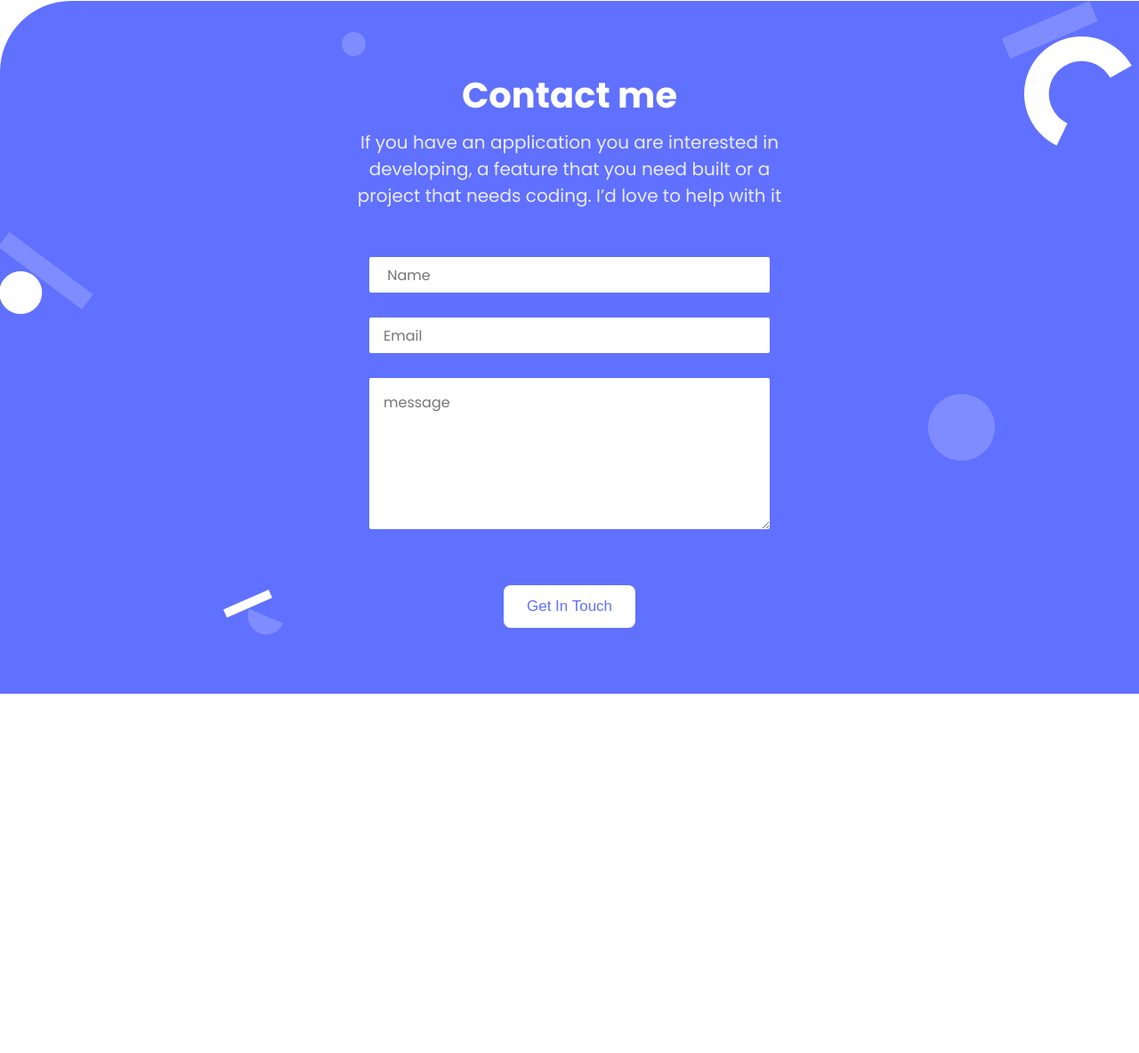
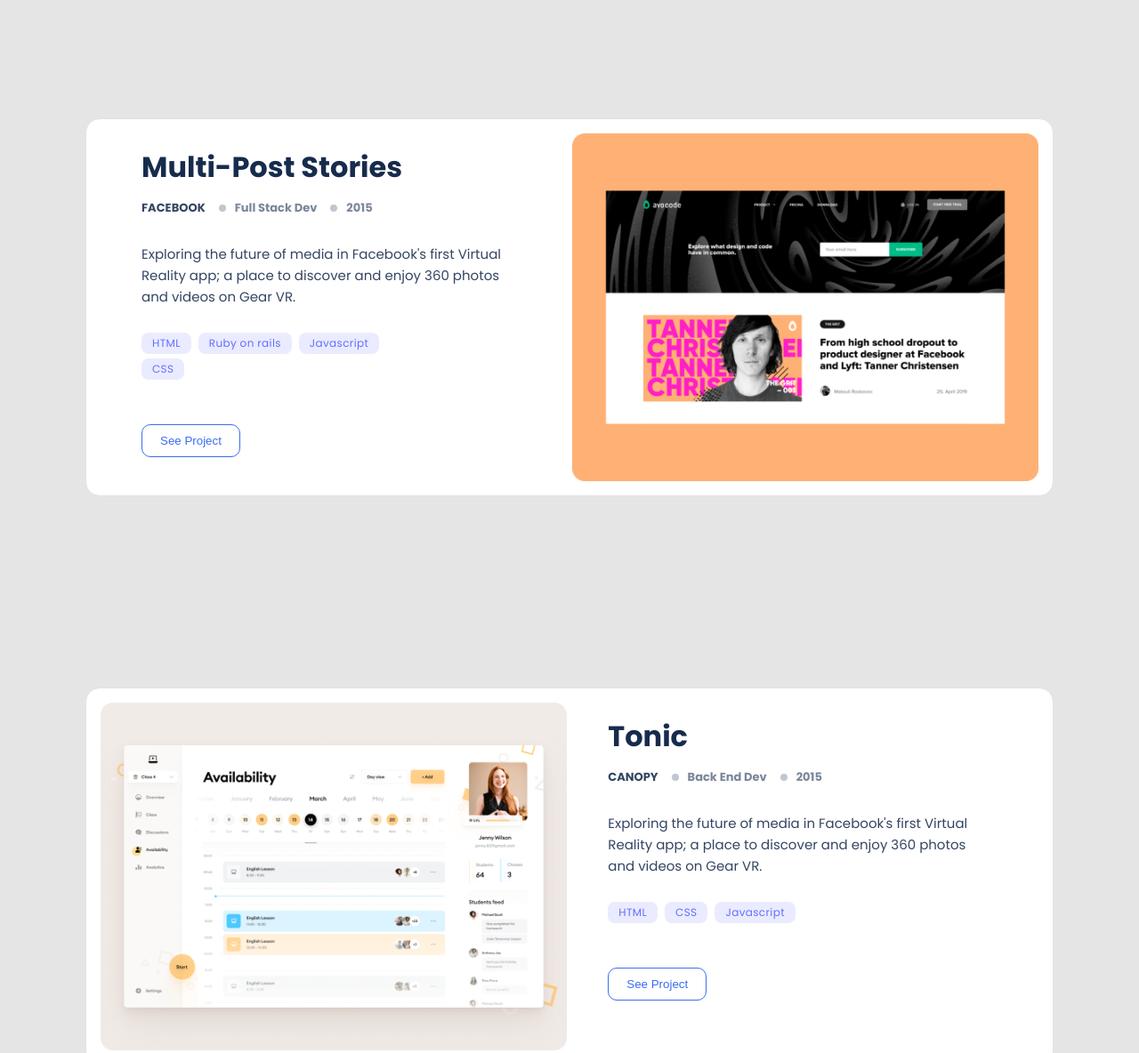
Before and after one commit to tanveerisonline/personal-portfolio-website, a website: page index.html in a window 1280 px wide. Shown: the part 1561-2745 px from the top of the page at 89% size. Before the commit the page ends 2341 px from the top, so only its background shows below. Drawn offline with nearby package versions, Linux system fonts and the light colour scheme.

Commit message:
Popup model created

```diff
--- /dev/null
+++ b/cards.css
@@ -0,0 +1,185 @@
+.works {
+  flex-direction: column;
+  height: 320vh;
+  align-items: center;
+  background-color: #e5e5e5;
+  justify-content: space-around;
+  padding: 0;
+  margin: 0;
+}
+
+.work-card {
+  box-sizing: border-box;
+  display: flex;
+  flex-direction: column;
+  padding: 16px;
+  border: 1px solid #dfe1e6;
+  width: 327px;
+  border-radius: 16px;
+  background-color: #fff;
+  transition: transform, box-shadow;
+  transition-duration: 0.7s, 0.7s;
+}
+
+.work-img {
+  width: 295px;
+  height: 220px;
+  border-radius: 8px;
+}
+
+.card-title {
+  font-family: 'Poppins', Arial, Verdana, Tahoma, sans-serif;
+  font-style: normal;
+  font-weight: 700;
+  font-size: 32px;
+  line-height: 44px;
+  color: #172b4d;
+  margin: 16px 0;
+}
+
+.make-grid {
+  display: grid;
+}
+
+.grid-item {
+  margin: 0;
+}
+
+.work-categories {
+  grid-template-columns: auto auto auto auto auto;
+  align-items: baseline;
+  justify-content: start;
+}
+
+.category-text {
+  color: #7a869a;
+  font-family: 'Poppins', Arial, Verdana, Tahoma, sans-serif;
+  font-style: normal;
+  font-weight: 600;
+  font-size: 13px;
+  line-height: 16px;
+  margin: 0;
+}
+
+.canopy {
+  font-family: 'Poppins', Arial, Verdana, Tahoma, sans-serif;
+  font-style: normal;
+  font-weight: 600;
+  font-size: 13px;
+  line-height: 16px;
+  color: #344563;
+  padding: 0;
+}
+
+.circle-item {
+  display: block;
+  width: 8px;
+  height: 8px;
+  background-color: #c1c7d0;
+  border-radius: 50px;
+  margin-right: 10px;
+  margin-left: 15px;
+}
+
+.card-description {
+  font-family: 'Poppins', Arial, Verdana, Tahoma, sans-serif;
+  font-style: normal;
+  font-weight: 400;
+  font-size: 15px;
+  line-height: 24px;
+  color: #344563;
+  margin-bottom: 12px;
+}
+
+.card-languages {
+  display: grid;
+  grid-template-columns: auto auto auto;
+  row-gap: 5px;
+  align-items: center;
+  justify-content: start;
+  margin-left: -40px;
+}
+
+.language-bg {
+  display: flex;
+  width: fit-content;
+  padding: 4px 12px;
+  background-color: #ebebff;
+  border-radius: 8px;
+  margin-right: 8px;
+  justify-content: center;
+}
+
+.card-language {
+  font-family: 'Poppins', Arial, Verdana, Tahoma, sans-serif;
+  font-style: normal;
+  font-weight: 500;
+  font-size: 12px;
+  letter-spacing: 0.03em;
+  line-height: 16px;
+  color: #6070ff;
+}
+
+/* .card-button {
+  margin-top: 20px;
+  width: 40%;
+  font-family: 'Poppins', Arial, Verdana, Tahoma, sans-serif;
+  font-style: normal;
+  font-weight: 500;
+  font-size: 17px;
+  line-height: 24px;
+  letter-spacing: 0.03em;
+  color: #396df2;
+  background-color: transparent;
+  border: 1.75px solid #396df2;
+  border-radius: 8px;
+  padding: 10px 2px;
+} */
+
+@media screen and (min-width: 768px) {
+  .work-card {
+    flex-direction: row !important;
+    width: 85%;
+    height: 425px;
+  }
+
+  .work-img {
+    width: 50%;
+    height: 100%;
+  }
+
+  .work-card-context {
+    margin-left: 46px;
+  }
+
+  .card-description {
+    margin-top: 32px;
+    width: 90%;
+  }
+
+  .card-languages {
+    margin-top: 28px;
+    margin-left: -40px;
+  }
+
+  /* .card-button {
+    margin-top: 52px;
+  } */
+
+  .work-card:hover {
+    box-shadow: 0 5px 40px rgba(0, 0, 0, 0.1);
+    cursor: pointer;
+    transform: scale(1.05);
+  }
+
+  .work-card:hover .default_about_button {
+    cursor: pointer;
+    color: #ffff;
+    background-color: #6070ff;
+    box-shadow: 0 8px 16px rgba(64, 83, 252, 0.24);
+  }
+
+  .reversed {
+    flex-direction: row-reverse !important;
+  }
+}
--- /dev/null
+++ b/cards.js
@@ -0,0 +1,87 @@
+const projectsInfo = [
+  {
+    title: "Facebook 360",
+    desc: "Exploring the future of media in Facebook's first Virtual Reality app; a place to discover and enjoy 360 photos and videos on Gear VR.",
+    langs: ["Html", "Css", "Javascript"],
+    imgCard: "./assets/desktop_images/Snapshoot Portfolio.png",
+    cannopy: "FACEBOOK",
+    job: "Full Stack Dev",
+    live: "#",
+    source: "#",
+  },
+  {
+    title: "Multi-Post Stories",
+    desc: "Experimental content creation feature that allows users to add to an existing story over the course of a day without spamming their friends.",
+    langs: ["HTML", "Ruby on rails", "Javascript", "CSS"],
+    imgCard: "./assets/snapshoot-portfolio1.png",
+    cannopy: "FACEBOOK",
+    job: "Full Stack Dev",
+    live: "#",
+    source: "#",
+  },
+  {
+    title: "Tonic",
+    desc: "Experimental content creation feature that allows users to add to an existing story over the course of a day without spamming their friends.",
+    langs: ["HTML", "CSS", "Javascript"],
+    imgCard: "./assets/snapshoot-portfolio2.png",
+    cannopy: "CANOPY",
+    job: "Back End Dev",
+    live: "#",
+    source: "#",
+  },
+  {
+    title: "Uber Navigation",
+    desc: "A smart assistant to make driving more safe, efficient, and fun by unlocking your most expensive computer: your car.",
+    langs: ["HTML", "Ruby on rails", "Javascript", "CSS"],
+    imgCard: "./assets/snapshoot-portfolio3.png",
+    cannopy: "Uber",
+    job: "Lead Developer",
+    live: "#",
+    source: "#",
+  },
+];
+
+const projects = document.querySelector(".works");
+let index = 0;
+projectsInfo.forEach((project) => {
+  projects.innerHTML += `
+          <div class="make-flex work-card">
+            <img src="${
+              project.imgCard
+            }" class="work-img" alt="Portfolio Image">
+            <div class="work-card-context">
+              <h2 class="card-title">${project.title}</h2>
+              <div class="make-grid work-categories">
+
+
+                <p class="canopy grid-item">${project.cannopy}</p>
+
+                <div class="circle-item grid-item"></div>
+                <p class="category-text grid-item">${project.job}</p>
+                <div class="circle-item grid-item"></div>
+                <p class="category-text grid-item">2015</p>
+              </div>
+              <p class="card-description">Exploring the future of media in Facebook's first Virtual Reality app;
+                 a place to discover and enjoy 360 photos and videos on Gear VR.</p>
+
+                <ul class="card-languages">
+                    ${project.langs
+                      .map(
+                        (lang) =>
+                          `<li class="language-bg card-language">${lang}</li>`
+                      )
+                      .join("")}
+                </ul>
+
+              <button onClick="ShowCloseModal(${index})" class="default_about_button btn">See Project</button>
+            </div>
+          </div>`;
+  index += 1;
+});
+
+const cards = document.querySelectorAll(".work-card");
+for (let i = 0; i < cards.length; i += 1) {
+  if (i % 2 === 1) {
+    cards[i].classList.add("reversed");
+  }
+}
--- a/index.html
+++ b/index.html
@@ -6,6 +6,8 @@
   <meta http-equiv="X-UA-Compatible" content="IE=edge">
   <meta name="viewport" content="width=device-width, initial-scale=1.0">
   <link rel="stylesheet" href="styles.css" />
+  <link rel="stylesheet" href="./cards.css">
+  <link rel="stylesheet" href="./popUpModel.css">
   <title>Portfolio</title>
 </head>
 
@@ -188,6 +190,15 @@
     </section> -->
     <!--============ End of work Section ==================-->
 
+
+    <!-- =============cards Start============== -->
+    <div class="space " id="works"></div>
+
+    <section class="works make-flex">
+
+    </section>
+    <!-- =============Cards End ========== -->
+
     <!-- About section for mobile -->
     <section class="about d-flex" id="about">
       <div class="about-div">
@@ -214,7 +225,7 @@
         </div>
 
         <div class="action">
-          <button type="button" class="default_button">Get my resume</button>
+          <button type="button" class="default_about_button">Get my resume</button>
         </div>
       </div>
       </div>
@@ -284,6 +295,8 @@
   <script src="./main.js"></script>
   <script src="./form.js"></script>
   <script src="./localStorage.js"></script>
+  <script src="./cards.js"></script>
+  <script src="./popUpModel.js"></script>
 </body>
 
 </html>
--- /dev/null
+++ b/popUpModel.js
@@ -0,0 +1,105 @@
+const modals = [
+  {
+    title: "Facebook 360",
+    desc: "Lorem Ipsum is simply dummy text of the printing and typesetting industry. Lorem Ipsum has been the industry's standard dummy text ever since the 1500s, when an unknown printer took a galley of type and scrambled it 1960s with the releaLorem Ipsum is simply dummy text of the printing and typesetting industry. Lorem Ipsum has been the industry's standard dummy text ever since the 1500s, when an unknown printer took a galley of type and scrambled it 1960s with the releorem Ipsum is simply dummy text of the printing and typesetting industry. Lorem Ipsum han printer took a galley of type and scrambled it 1960s with the releawn printer took a galley of type and scrambled it 1960s with the releaLorem Ipsum is simply dummy text of the printing and typesetting industry. Lorem Ipsum has been the industry's standard dummy text ever since the 1500s, when an unknown printer took a galley of type and scrambled it 1960s with the relea.",
+    langs: ["Html", "Css", "Javascript"],
+    imgCard: "./assets/desktop_images/Snapshoot Portfolio.png",
+    cannopy: "FACEBOOK",
+    job: "Full Stack Dev",
+    year: "2015",
+  },
+  {
+    title: "Multi-Post Stories",
+    desc: "Lorem Ipsum is simply dummy text of the printing and typesetting industry. Lorem Ipsum has been the industrys standard dummy text ever since the 1500s, when an unknown printer took a galley of type and scrambled it 1960s with the releaLorem Ipsum is simply dummy text of the printing and typesetting industry. Lorem Ipsum has been the industrys standard dummy text ever since the 1500s, when an unknown printer took a galley of type and scrambled it 1960s with the releorem Ipsum is simply dummy text of the printing and typesetting industry. Lorem Ipsum han printer took a galley of type and scrambled it 1960s with the releawn printer took a galley of type and scrambled it 1960s with the releaLorem Ipsum is simply dummy text of the printing and typesetting industry. Lorem Ipsum has been the industrys standard dummy text ever since the 1500s, when an unknown printer took a galley of type and scrambled it 1960s with the relea.",
+    langs: ["HTML", "Ruby on rails", "Javascript", "CSS"],
+    imgCard: "./assets/snapshoot-portfolio1.png",
+    cannopy: "FACEBOOK",
+    job: "Full Stack Dev",
+    year: "2015",
+  },
+  {
+    title: "Tonic",
+    desc: "Lorem Ipsum is simply dummy text of the printing and typesetting industry. Lorem Ipsum has been the industrys standard dummy text ever since the 1500s, when an unknown printer took a galley of type and scrambled it 1960s with the releaLorem Ipsum is simply dummy text of the printing and typesetting industry. Lorem Ipsum has been the industrys standard dummy text ever since the 1500s, when an unknown printer took a galley of type and scrambled it 1960s with the releorem Ipsum is simply dummy text of the printing and typesetting industry. Lorem Ipsum han printer took a galley of type and scrambled it 1960s with the releawn printer took a galley of type and scrambled it 1960s with the releaLorem Ipsum is simply dummy text of the printing and typesetting industry. Lorem Ipsum has been the industrys standard dummy text ever since the 1500s, when an unknown printer took a galley of type and scrambled it 1960s with the relea.",
+    langs: ["HTML", "CSS", "Javascript"],
+    imgCard: "./assets/snapshoot-portfolio2.png",
+    cannopy: "CANOPY",
+    job: "Back End Dev",
+    year: "2015",
+  },
+  {
+    title: "Uber Navigation",
+    desc: "Lorem Ipsum is simply dummy text of the printing and typesetting industry. Lorem Ipsum has been the industry's standard dummy text ever since the 1500s, when an unknown printer took a galley of type and scrambled it 1960s with the releaLorem Ipsum is simply dummy text of the printing and typesetting industry. Lorem Ipsum has been the industry's standard dummy text ever since the 1500s, when an unknown printer took a galley of type and scrambled it 1960s with the releorem Ipsum is simply dummy text of the printing and typesetting industry. Lorem Ipsum han printer took a galley of type and scrambled it 1960s with the releawn printer took a galley of type and scrambled it 1960s with the releaLorem Ipsum is simply dummy text of the printing and typesetting industry. Lorem Ipsum has been the industry's standard dummy text ever since the 1500s, when an unknown printer took a galley of type and scrambled it 1960s with the relea.",
+    langs: ["HTML", "Ruby on rails", "Javascript", "CSS"],
+    imgCard: "./assets/snapshoot-portfolio3.png",
+    cannopy: "Uber",
+    job: "Lead Developer",
+    year: "2015",
+  },
+];
+
+const modalSection = document.querySelector(".works");
+for (let i = 0; i < modals.length; i += 1) {
+  modalSection.innerHTML += `
+          <div class="modal ">
+
+          </div>
+          <div class="modal-bg ">
+              <h2 class="card-title modal-title">${modals[i].title}</h2>
+              <i class="fa-solid fa-xmark modal-close"></i>
+
+              <div class="make-grid work-categories">
+                <p class="canopy grid-item">${modals[i].cannopy}</p>
+                <div class="circle-item grid-item"></div>
+                <p class="category-text grid-item">${modals[i].job}</p>
+                <div class="circle-item grid-item"></div>
+                <p class="category-text grid-item">${modals[i].year}</p>
+              </div>
+
+              <img src="${
+                modals[i].imgCard
+              }" class="work-img modal-img" alt="Portfolio Image">
+              <div class="make-flex modal-structure">
+                <p class="card-description modal-desc">${modals[i].desc}</p>
+                <div>
+                  <ul class="card-languages modal-languages">
+                  ${modals[i].langs
+                    .map(
+                      (lang) =>
+                        `<li class="language-bg card-language">${lang}</li>`
+                    )
+                    .join("")}
+                  </ul>
+
+                  <div class="modal-line"></div>
+
+                  <div class="modal-btn-group">
+                    <button onClick="" class="default_about_button btn modal-btn">See Live <i class="fa-sharp fa-solid fa-earth-americas"></i></button>
+                    <button onClick="" class="default_about_button btn modal-btn">See Source <i class="fa-brands fa-github"></i></button>
+                  </div>
+                </div>
+              </div>
+            </div>`;
+}
+
+const modal = document.querySelectorAll(".modal");
+
+function ShowCloseModal(index) {
+  if (index >= 0) {
+    document.querySelectorAll(".modal")[index].style.display = "block";
+    document.querySelectorAll(".modal-bg")[index].style.display = "flex";
+    const modalClose = document.querySelectorAll(".modal-close")[index];
+    modalClose.addEventListener("click", () => {
+      modal[index].style.display = "none";
+      document.querySelectorAll(".modal-bg")[index].style.display = "none";
+    });
+    window.addEventListener("click", (e) => {
+      if (e.target === modal[index]) {
+        modal[index].style.display = "none";
+        document.querySelectorAll(".modal-bg")[index].style.display = "none";
+      }
+    });
+  } else {
+    return 0;
+  }
+}
+ShowCloseModal(-1);
--- a/styles.css
+++ b/styles.css
@@ -99,7 +99,7 @@
   color: #505f79;
 }
 
-.desktop-card {
+/* .desktop-card {
   display: none;
 }
 
@@ -193,7 +193,7 @@
   padding-left: 0;
 }
 
-.catagories > li {
+.catagories>li {
   padding: 8px;
   list-style: none;
   color: #6070ff;
@@ -202,9 +202,9 @@
   background: #ebebff;
   font-size: 14px;
   line-height: 16px;
-}
+}*/
 
-.default_button {
+.default_about_button {
   cursor: pointer;
   margin-top: 20px;
   color: #396df2;
@@ -214,11 +214,25 @@
   border: 1px solid #396df2;
 }
 
-.default_button:hover {
+.default_about_button:hover {
   color: #fff;
   background: #396df2;
   cursor: pointer;
 }
+
+.make-flex {
+  display: flex;
+  flex-direction: column;
+  margin: 0 15px;
+}
+
+.works {
+  padding: 0 15px;
+}
+
+/* .space {
+  height: 600px;
+} */
 
 .about {
   flex-direction: column;
@@ -384,6 +398,8 @@
   background-color: white;
 }
 
+
+
 /* Media Queries */
 @media screen and (min-width: 768px) {
   .mobile-menu {
@@ -500,7 +516,7 @@
     align-items: center;
   }
 
-  .card {
+  /* .card {
     display: flex;
     flex-direction: row;
     width: 85%;
@@ -570,7 +586,9 @@
   .info .first:first-child {
     list-style: none;
     padding-right: 8px;
-  }
+  } */
+
+
 
   .about {
     display: flex;
@@ -650,7 +668,7 @@
     margin-left: 550px;
   }
 
-  .default_button {
+  .default_about_button {
     margin-top: 50px;
   }
 
```
Also changed, not shown: popUpModel.css (added, +112 -0 lines).
